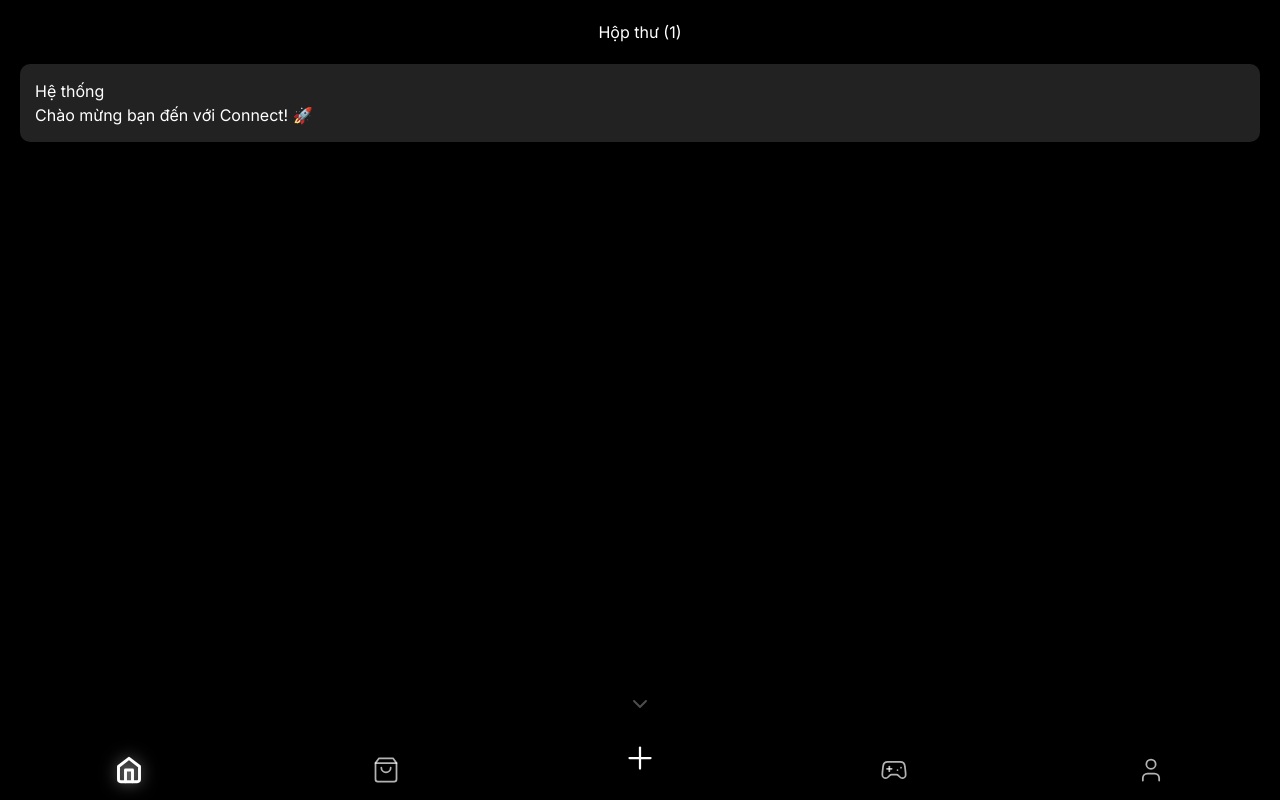
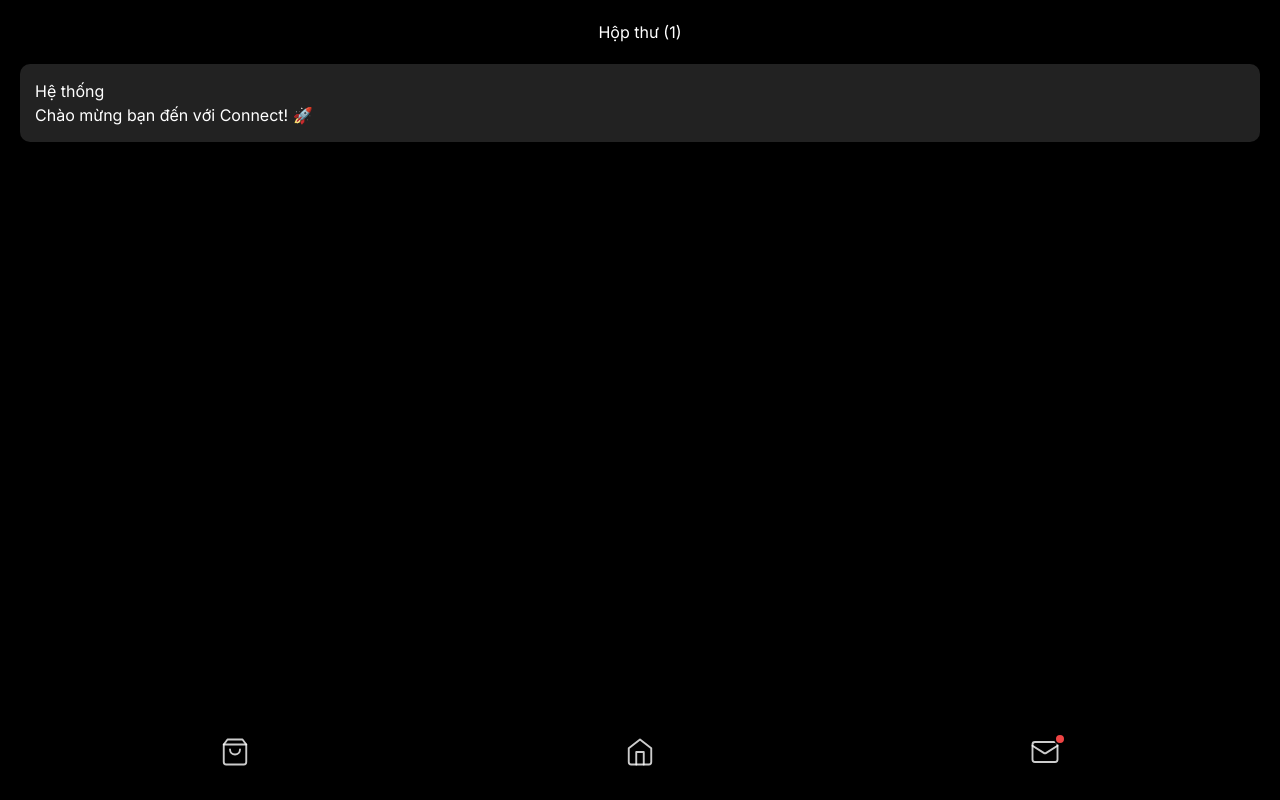
Before and after one commit to tinhtam221986/connect-pi-app, a Next.js app: page /inbox in a window 1280 px wide. Built offline with nearby package versions, Linux system fonts and the light colour scheme.

Commit message:
Add files via upload

```diff
--- a/src/components/BottomNav.tsx
+++ b/src/components/BottomNav.tsx
@@ -1,111 +1,47 @@
 "use client";
-import React, { useState } from "react";
-import { Home, ShoppingBag, Plus, Gamepad2, User, ChevronDown, ChevronUp } from "lucide-react";
-import { useRouter, usePathname } from "next/navigation";
+import React from "react";
+import { Home, ShoppingBag, Mail } from "lucide-react";
+import { useRouter } from "next/navigation";
 
 interface BottomNavProps {
-  activeTab?: string;
-  onTabChange?: (tab: string) => void;
+  onTabChange: (tab: string) => void;
 }
 
-export function BottomNav({ activeTab, onTabChange }: BottomNavProps) {
+export function BottomNav({ onTabChange }: BottomNavProps) {
   const router = useRouter();
-  const pathname = usePathname();
-  const [isVisible, setIsVisible] = useState(true);
 
-  // Determine effective active tab if not provided via props
-  const effectiveActiveTab = activeTab || (() => {
-      if (!pathname) return 'home';
-      if (pathname.startsWith('/game')) return 'game';
-      if (pathname.startsWith('/profile')) return 'profile';
-      if (pathname.startsWith('/upload')) return 'create';
-      return 'home';
-  })();
-
-  const handleTabClick = (tabId: string) => {
-      if (onTabChange) {
-          onTabChange(tabId);
-      } else {
-          // Fallback routing for standalone pages
-          switch(tabId) {
-              case 'home': router.push('/'); break;
-              case 'market': router.push('/'); break; // Fallback
-              case 'create': router.push('/upload'); break;
-              case 'game': router.push('/game'); break;
-              case 'profile': router.push('/profile'); break;
-              default: router.push('/');
-          }
-      }
+  const handleNavigation = (path: string) => {
+    if (path.startsWith('/')) {
+        router.push(path);
+    } else {
+        onTabChange(path);
+    }
   };
 
   const navItems = [
-    { id: 'home', icon: Home, label: 'Home' },
-    { id: 'market', icon: ShoppingBag, label: 'Shop' },
-    { id: 'create', icon: Plus, label: 'Create', isAction: true },
-    { id: 'game', icon: Gamepad2, label: 'Game' },
-    { id: 'profile', icon: User, label: 'Me' },
+    { id: 'market', icon: ShoppingBag, label: 'Supermarket', path: '/market' },
+    { id: 'home', icon: Home, label: 'Home', path: '/' },
+    { id: 'inbox', icon: Mail, label: 'Inbox', path: '/inbox' },
   ];
 
-  if (!isVisible) {
-      return (
-          <button
-            onClick={() => setIsVisible(true)}
-            className="fixed bottom-6 right-4 z-50 bg-black/40 backdrop-blur-md p-2 rounded-full border border-white/10 text-white/70 hover:text-white hover:bg-black/60 transition-all animate-in fade-in slide-in-from-bottom-4"
-            aria-label="Show Navigation"
-          >
-              <ChevronUp size={24} />
-          </button>
-      )
-  }
-
   return (
-    <div className="fixed bottom-0 left-0 right-0 z-50 flex flex-col items-center pb-safe pointer-events-none animate-in slide-in-from-bottom-full duration-300">
-
-        {/* Toggle Button (Attached to top of nav) */}
-        <button
-            onClick={() => setIsVisible(false)}
-            className="pointer-events-auto mb-1 bg-transparent p-1 rounded-full text-white/30 hover:text-white transition-colors"
-            aria-label="Hide Navigation"
-        >
-            <ChevronDown size={24} />
-        </button>
-
-        {/* Nav Bar */}
-        <nav className="w-full flex justify-around items-end pb-4 pt-2 bg-gradient-to-t from-black/90 via-black/50 to-transparent pointer-events-auto">
+    <div className="fixed bottom-0 left-0 right-0 z-50 h-24 bg-gradient-to-t from-black/80 via-black/40 to-transparent pointer-events-none">
+        <nav className="flex items-center justify-around h-full px-8 pb-safe pointer-events-auto">
             {navItems.map((item) => {
-                const isActive = effectiveActiveTab === item.id;
                 const Icon = item.icon;
-
-                if (item.isAction) {
-                    return (
-                        <button
-                            key={item.id}
-                            onClick={() => handleTabClick(item.id)}
-                            className="flex flex-col items-center justify-center active:scale-95 transition-transform"
-                            aria-label="Create"
-                        >
-                             <div className="relative p-2">
-                                <Plus size={36} className="text-white stroke-[1.5px] drop-shadow-lg" />
-                                {/* Subtle glow on hover */}
-                                <div className="absolute inset-0 bg-white/10 blur-xl rounded-full opacity-0 hover:opacity-100 transition-opacity" />
-                             </div>
-                        </button>
-                    )
-                }
-
                 return (
                     <button
                         key={item.id}
-                        onClick={() => handleTabClick(item.id)}
-                        className={`flex flex-col items-center gap-1 min-w-[60px] transition-colors duration-200 group`}
+                        onClick={() => handleNavigation(item.path)}
+                        className="flex flex-col items-center justify-center gap-1 text-white/80 hover:text-white transition-colors group"
                         aria-label={item.label}
                     >
-                        <Icon
-                            size={28}
-                            strokeWidth={isActive ? 2.5 : 1.5}
-                            className={`${isActive ? "text-white fill-white/10 filter drop-shadow-[0_0_8px_rgba(255,255,255,0.5)]" : "text-white/70 group-hover:text-white"}`}
-                        />
-                        {/* Dot indicator for active state (optional, keeping minimal) */}
+                        <div className="relative">
+                            <Icon size={30} strokeWidth={1.5} />
+                            {item.id === 'inbox' && (
+                                <div className="absolute -top-1 -right-1.5 w-3 h-3 bg-red-500 rounded-full border-2 border-black" />
+                            )}
+                        </div>
                     </button>
                 );
             })}
--- a/src/components/feed/CommentsDrawer.tsx
+++ b/src/components/feed/CommentsDrawer.tsx
@@ -73,11 +73,13 @@ export function CommentsDrawer({ isOpen, onClose, videoId, comments, currentUser
             {/* Click outside to close */}
             <div className="absolute inset-0" onClick={onClose} />
 
-            <div className="relative w-full max-w-md bg-zinc-900 border-t border-white/10 sm:rounded-xl sm:border flex flex-col h-[70vh] sm:h-[600px] shadow-2xl animate-in slide-in-from-bottom duration-300">
-
+            <div
+              className="relative w-full max-w-md flex flex-col h-[70vh] sm:h-[600px] shadow-2xl animate-in slide-in-from-bottom duration-300
+                         bg-amber-50/10 backdrop-blur-xl border-t border-amber-50/20 sm:rounded-t-2xl sm:border"
+            >
                 {/* Header */}
-                <div className="flex items-center justify-between p-4 border-b border-white/10">
-                    <h3 className="font-bold text-white text-lg">Comments ({localComments.length})</h3>
+                <div className="flex items-center justify-between p-4 border-b border-amber-50/10">
+                    <h3 className="font-bold text-white text-lg drop-shadow-sm">Comments ({localComments.length})</h3>
                     <button onClick={onClose} className="p-2 hover:bg-white/10 rounded-full text-white transition-colors">
                         <X size={20} />
                     </button>
@@ -104,12 +106,12 @@ export function CommentsDrawer({ isOpen, onClose, videoId, comments, currentUser
                                 </div>
                                 <div className="flex-1 space-y-1">
                                     <div className="flex items-baseline gap-2">
-                                        <span className="text-sm font-semibold text-gray-200">@{comment.user.username}</span>
-                                        <span className="text-xs text-gray-500">
+                                        <span className="text-sm font-semibold text-white drop-shadow-sm">@{comment.user.username}</span>
+                                        <span className="text-xs text-white/60">
                                             {formatDistanceToNow(new Date(comment.createdAt), { addSuffix: true })}
                                         </span>
                                     </div>
-                                    <p className="text-sm text-gray-300 break-words leading-relaxed">{comment.text}</p>
+                                    <p className="text-sm text-white/90 break-words leading-relaxed">{comment.text}</p>
                                 </div>
                             </div>
                         ))
@@ -117,14 +119,14 @@ export function CommentsDrawer({ isOpen, onClose, videoId, comments, currentUser
                 </div>
 
                 {/* Input Area */}
-                <form onSubmit={handleSubmit} className="p-3 border-t border-white/10 bg-zinc-900 pb-safe">
-                    <div className="flex gap-2 items-center bg-zinc-800/50 rounded-full px-4 py-2 border border-white/5 focus-within:border-purple-500/50 transition-colors">
+                <form onSubmit={handleSubmit} className="p-3 border-t border-amber-50/10 bg-black/10 pb-safe">
+                    <div className="flex gap-2 items-center bg-black/20 rounded-full px-4 py-2 border border-amber-50/10 focus-within:border-amber-500/50 transition-colors">
                         <input
                             type="text"
                             value={commentText}
                             onChange={(e) => setCommentText(e.target.value)}
                             placeholder="Add a comment..."
-                            className="flex-1 bg-transparent text-white text-sm outline-none placeholder:text-gray-500"
+                            className="flex-1 bg-transparent text-white text-sm outline-none placeholder:text-white/50"
                             disabled={!currentUser}
                         />
                         <button
```
Also changed, not shown: src/components/feed/VideoFeed.tsx (+56 -69 lines).
